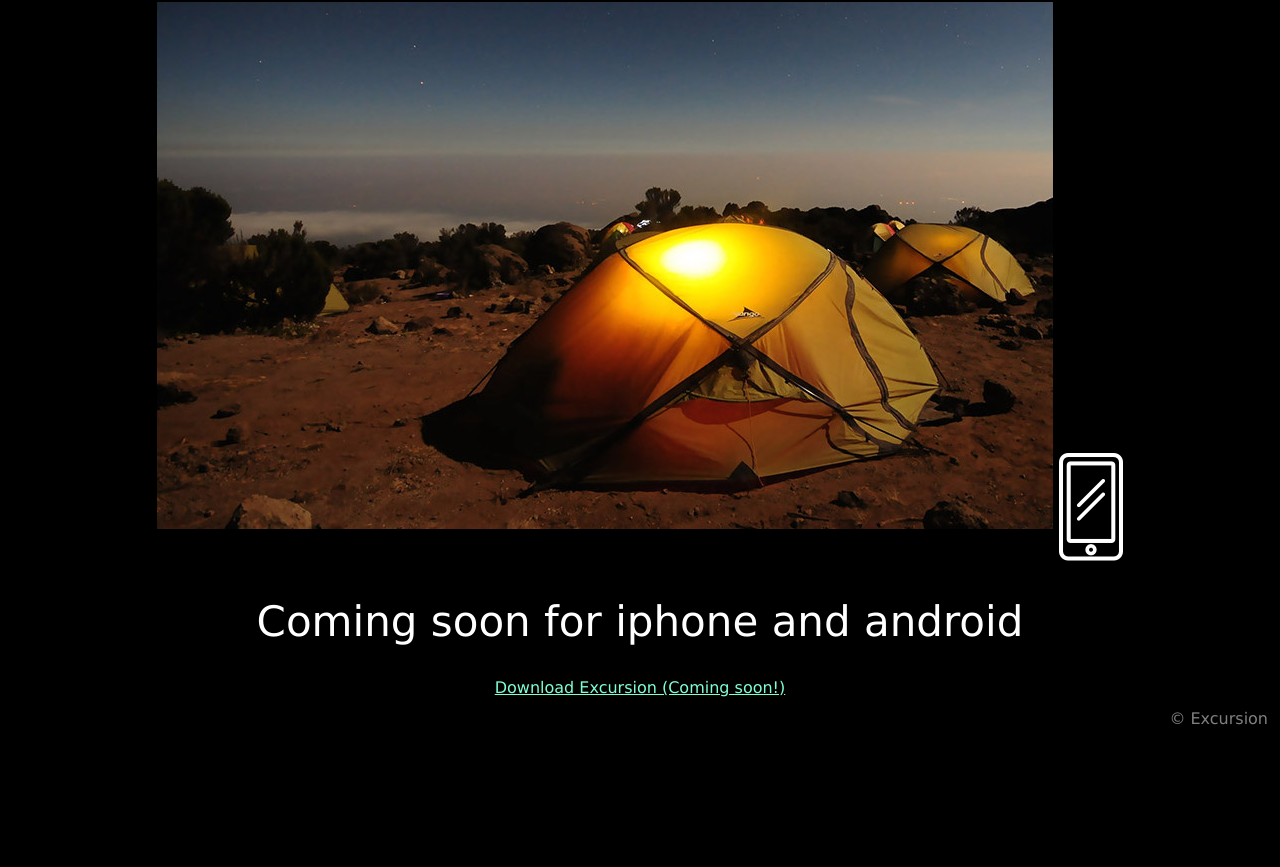
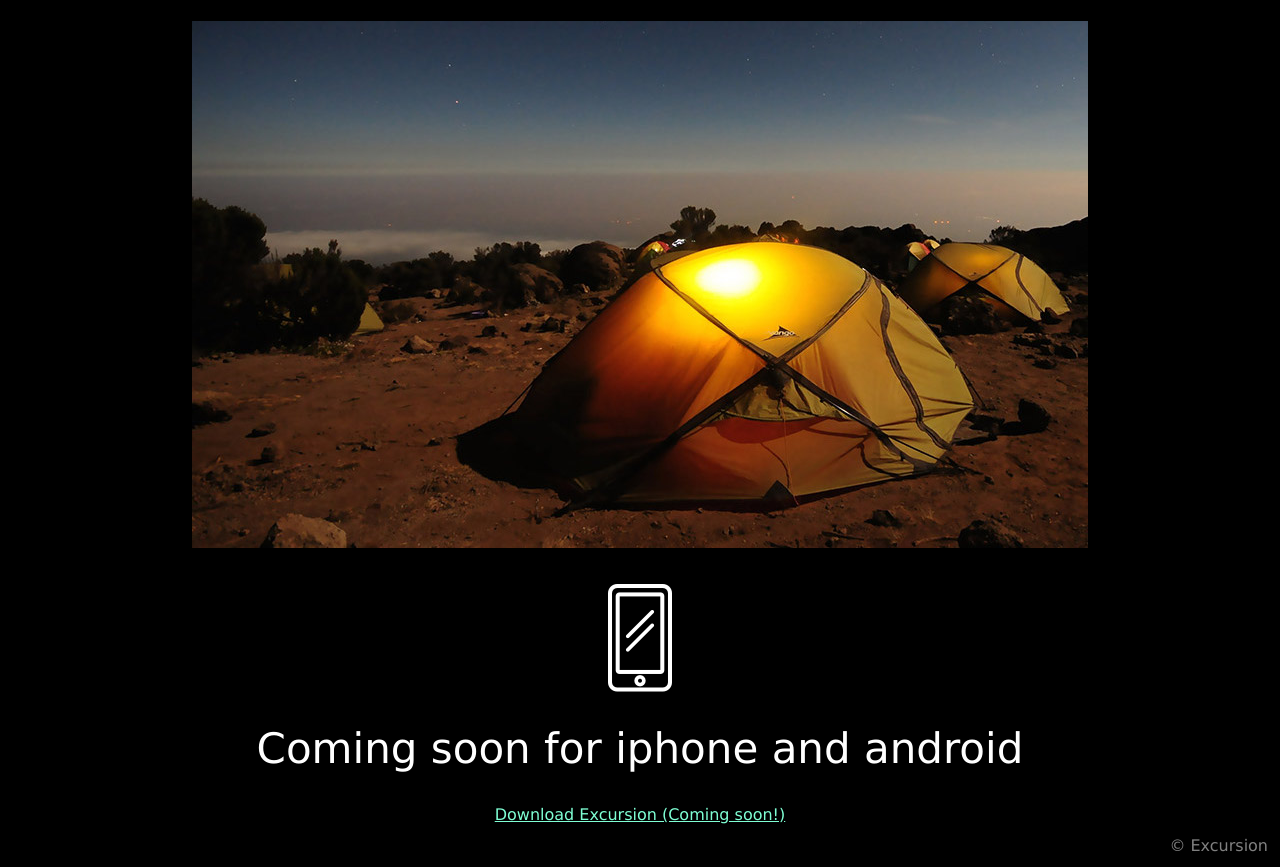
Before and after one commit to aaronzg/excursion-practice, a plain HTML site: page index.html in a window 1280 px wide. Shown: the part 507-1374 px from the top of the page. Before the commit the page ends 1247 px from the top, so only its background shows below. Drawn offline with Linux system fonts and the light colour scheme.

Commit message:
Correct img styles

```diff
--- a/index.html
+++ b/index.html
@@ -18,7 +18,7 @@
     <p>Excursion remember places you like, and recommends new points of interest around you.</p>
 
     <img src="camp.jpg" alt="camp image">
-    <img src="phone.png" alt="phone icon">
+    <img style="display: block;" src="phone.png" alt="phone icon">
 
     <h2>Coming soon for iphone and android</h2>
 
--- a/styles.css
+++ b/styles.css
@@ -1,6 +1,10 @@
 * {
     box-sizing: border-box;
     margin: 0;
+}
+
+img{
+   margin: 0 auto;
 }
 
 body {
@@ -18,6 +22,7 @@ h1 {
 }
 
 a {
+    display: block;
     color: aquamarine;
     font-size: 16px;
 }
```
